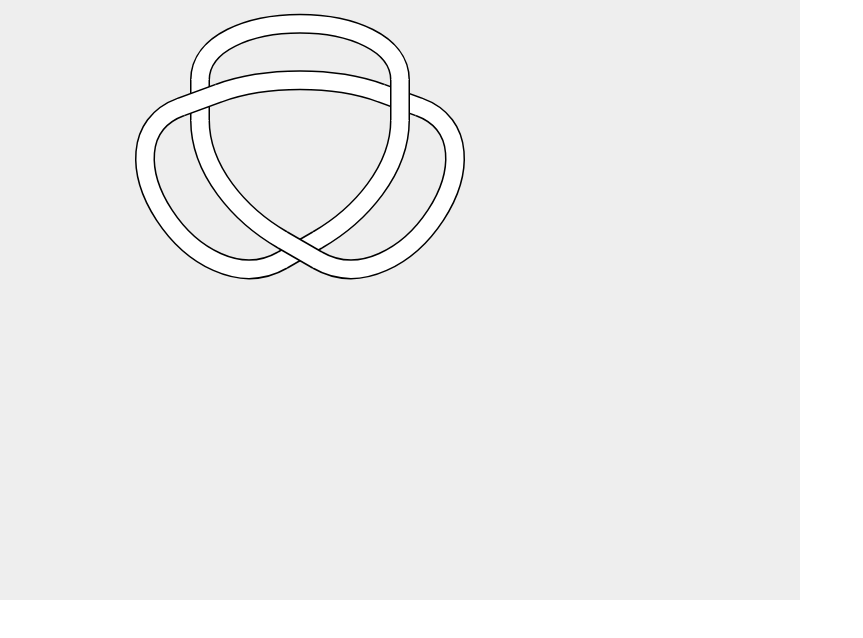
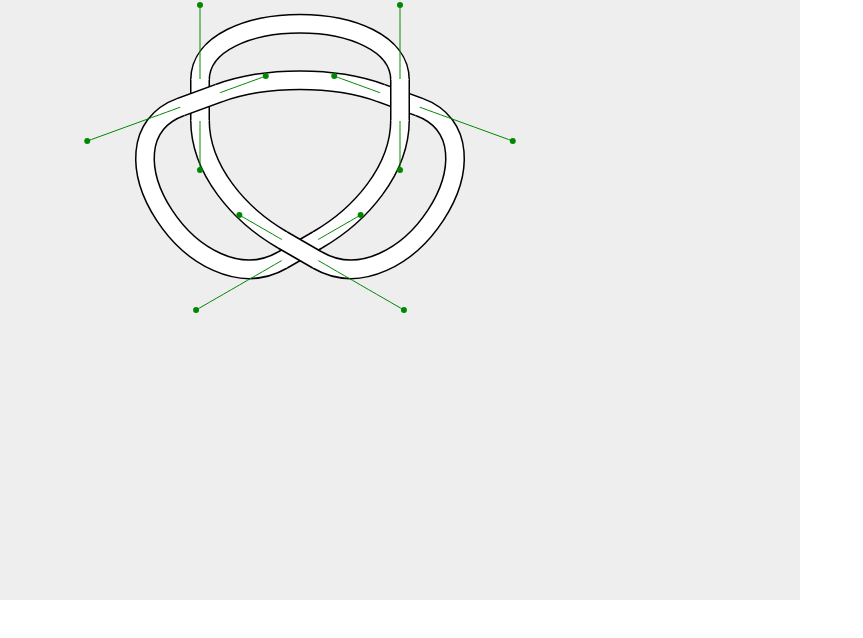
Before and after one commit to smikulcik/knots, a website: page public/index.html in a window 1280 px wide. Shown: the whole page, without its empty margins (0-863 px from the left). Drawn offline with Linux system fonts and the light colour scheme.

Commit message:
feat: Add control point rendering

```diff
--- a/public/index.html
+++ b/public/index.html
@@ -15,6 +15,26 @@
         x: a.x + magnitude*Math.cos(angle*Math.PI/180.0),
         y: a.y + magnitude*Math.sin(angle*Math.PI/180.0),
       }
+    }
+    function circle(context, c, radius, color){
+      context.beginPath();
+      context.arc(c.x, c.y, radius, 0, 2 * Math.PI, false);
+      context.fillStyle = color;
+      context.fill();
+      // context.lineWidth = 5;
+      // context.strokeStyle = '#003300';
+      // context.stroke();
+    }
+    function line(context, s, e, lineWidth, color){
+      return bezier(context, s, s, e, e, lineWidth, color)
+    }
+    function bezier(context, s, c1, c2, e, lineWidth, color){
+      context.beginPath()
+      context.moveTo(s.x, s.y)
+      context.lineWidth = lineWidth
+      context.strokeStyle = color
+      context.bezierCurveTo(c1.x, c1.y, c2.x, c2.y, e.x, e.y)
+      context.stroke()
     }
     const knot = [
       {
@@ -98,19 +118,15 @@
         const c1 = angMagFrom(s, start[cur.x].a, start[cur.x].m1)
         const c2 = angMagFrom(e, end[nxt.x].a, end[nxt.x].m2)
 
-        context.beginPath()
-        context.moveTo(s.x, s.y)
-        context.lineWidth = lineWidth
-        context.strokeStyle = '#000000'
-        context.bezierCurveTo(c1.x, c1.y, c2.x, c2.y, e.x, e.y)
-        context.stroke()
+        // draw curve
+        bezier(context, s, c1, c2, e, lineWidth, '#000000')
+        bezier(context, s, c1, c2, e, lineWidth-3, '#ffffff')
 
-        context.beginPath()
-        context.moveTo(s.x, s.y)
-        context.lineWidth = lineWidth - 3
-        context.strokeStyle = '#ffffff'
-        context.bezierCurveTo(c1.x, c1.y, c2.x, c2.y, e.x, e.y)
-        context.stroke()
+        // draw control point lines
+        line(context, s, c1, 1, '#008800')
+        circle(context, c1, 3, '#008800')
+        line(context, e, c2, 1, '#008800')
+        circle(context, c2, 3, '#008800')
 
         cur = knot[cur.i][cur.x].n
       } while (cur.i !== 0 || cur.x !== 'a') // continue until we get to the start
@@ -124,19 +140,8 @@
           const borderStart = angMagFrom(crossover, crossover[x].a, -1*(lineWidth))
           const borderEnd = angMagFrom(crossover, crossover[x].a, (lineWidth))
 
-          context.beginPath()
-          context.moveTo(borderStart.x, borderStart.y)
-          context.lineWidth = lineWidth
-          context.strokeStyle = '#000000'
-          context.lineTo(borderEnd.x, borderEnd.y)
-          context.stroke()
-
-          context.beginPath()
-          context.moveTo(start.x, start.y)
-          context.lineWidth = lineWidth - 3
-          context.strokeStyle = '#ffffff'
-          context.lineTo(end.x, end.y)
-          context.stroke()
+          bezier(context, borderStart, borderStart, borderEnd, borderEnd, lineWidth, '#000000')
+          bezier(context, start, start, end, end, lineWidth-3, '#ffffff')
         }
       }
     }
```
